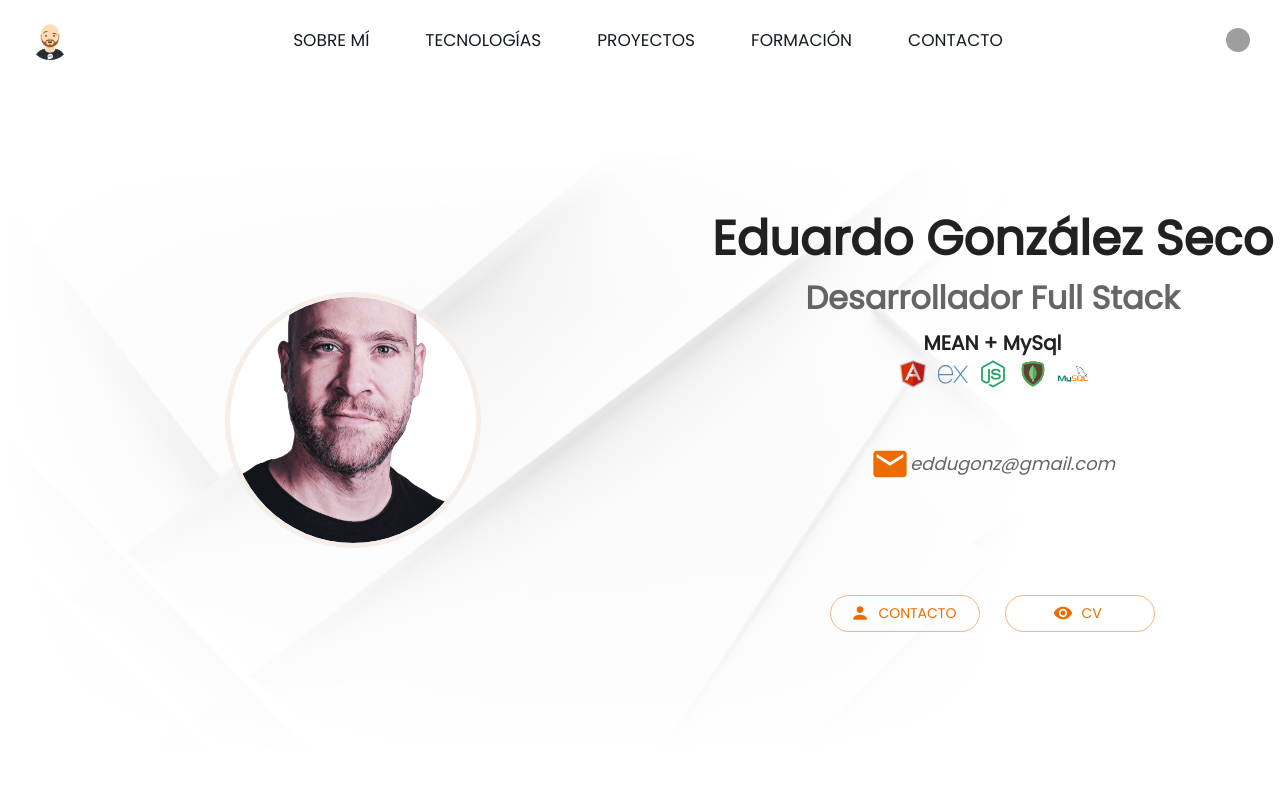
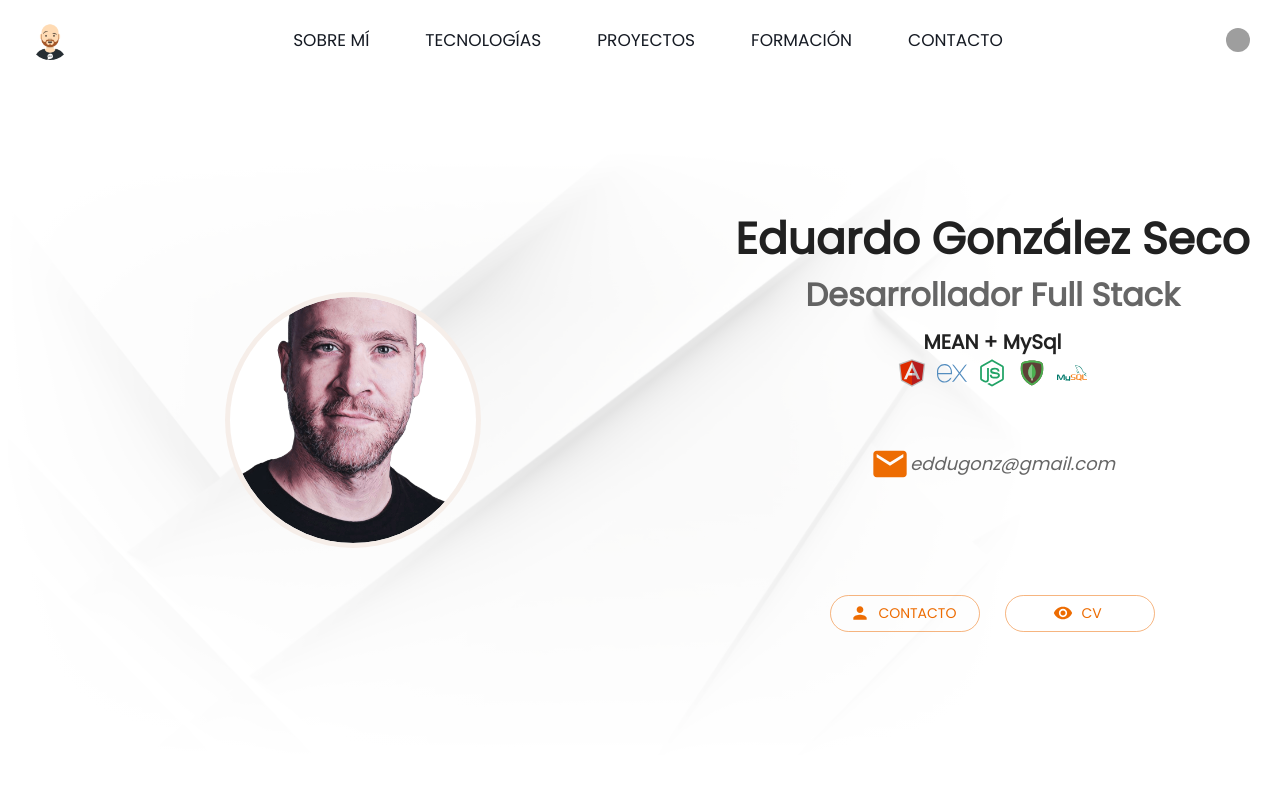
Before and after one commit to EduGese/Portfolio, a React (Vite) app: page / in a window 1280 px wide. Shown: the top 800 px of the page. Built offline with nearby package versions, Linux system fonts and the light colour scheme; grey boxes are pictures that could not be loaded; a web font is replaced by a local one.

Commit message:
Fix title name size

```diff
--- a/src/App.jsx
+++ b/src/App.jsx
@@ -180,7 +180,7 @@ function App() {
               }} className='home-title-container'>
 
                 <Typography variant='h1' sx={{
-                  fontSize: '6vh', fontWeight: 'Bold', alignItems: {
+                  fontSize: '5.5vh', fontWeight: 'Bold', alignItems: {
                     xs: 'space-around',
                     sm: 'center',
                     md: 'center',
@@ -194,13 +194,6 @@ function App() {
                     lg: '0',
                     xl: '0'
                   },
-                  width: {
-                    xs: '80%',
-                    sm: '100%',
-                    md: '100%',
-                    lg: '100%',
-                    xl: '100%'
-                  }
                 }}
                 >Eduardo González Seco
                 </Typography>
```
